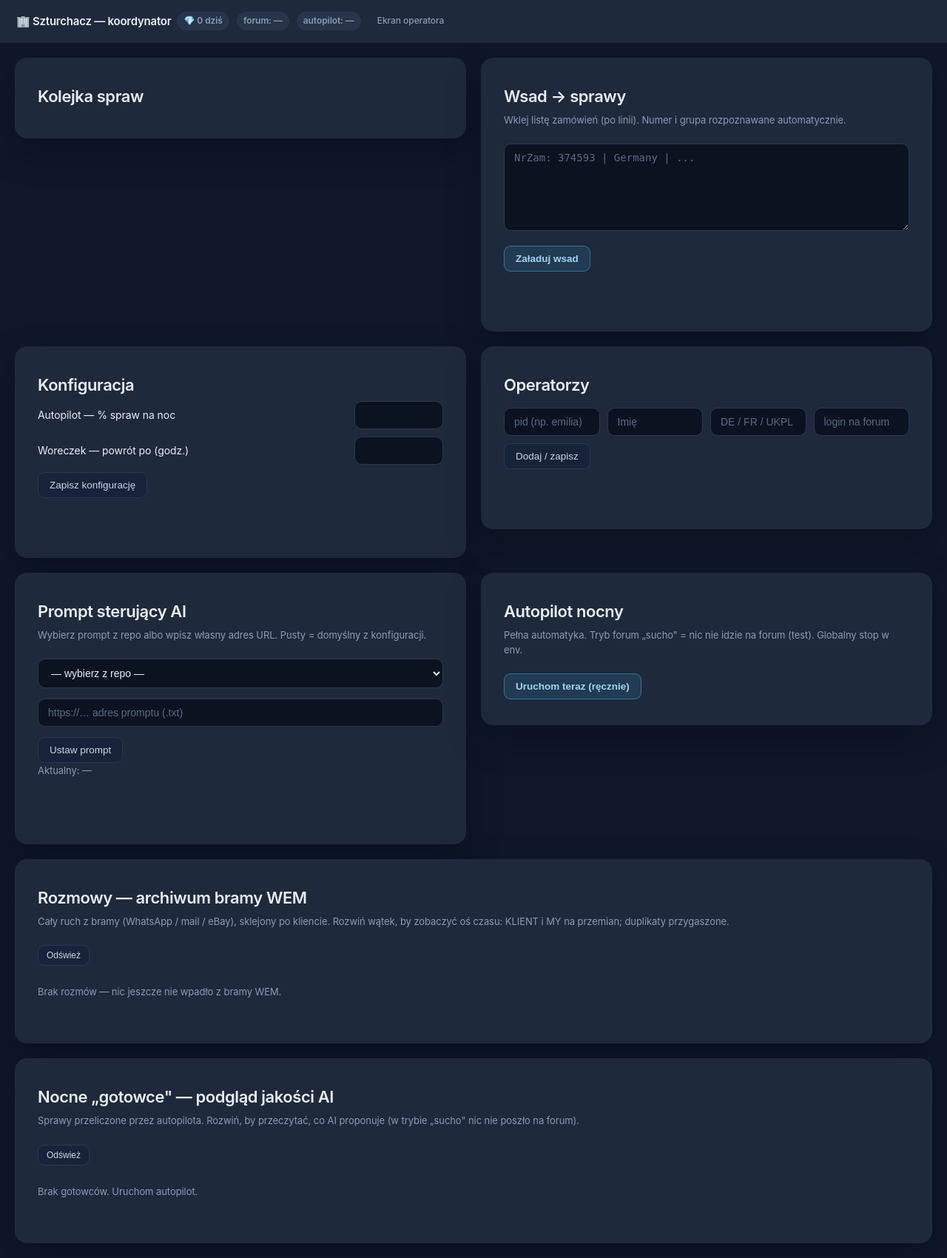
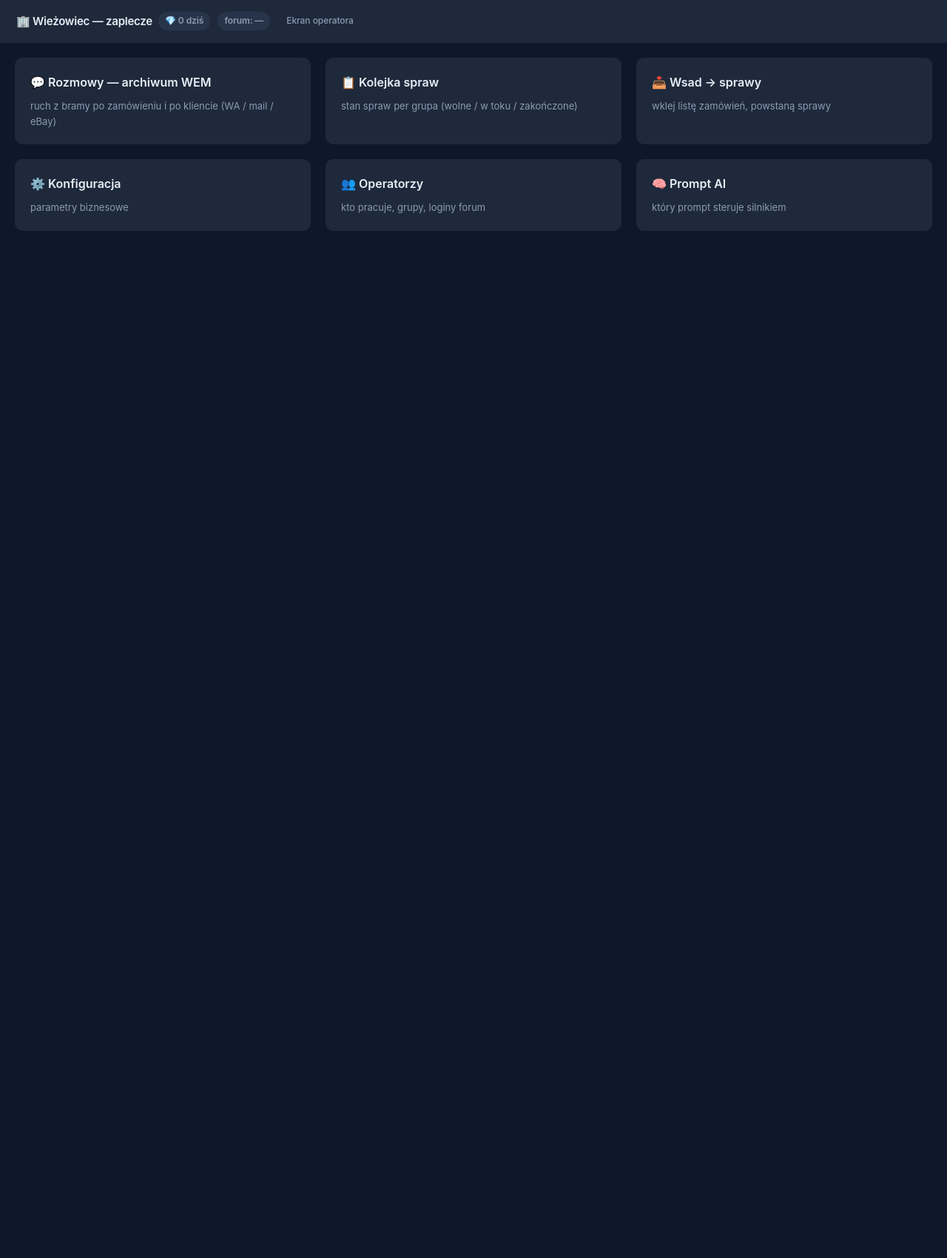
Before and after one commit to szturchaczysko-cpu/szturchacz-cloud, a FastAPI app: template app/templates/koordynator.html in a window 1280 px wide. Shown: the whole page at 74% size. After the commit the page ends 312 px from the top, so only its background shows below. Run offline with FastAPI, Linux system fonts and the light colour scheme; the template is opened without the code that fills it, so the values that code supplies are empty.

Commit message:
Zaplecze wg uwag wlasciciela: kafelki->pelny ekran, archiwum PO ZAMOWIENIU (poziom 1) + po kliencie, filtr kanalow WA/mail/eBay, czyszczenie HTML z maili, usuniete autopilot nocny+gotowce z panelu
Co-Authored-By: Claude Opus 4.8 <noreply@anthropic.com>

```diff
--- a/app/main.py
+++ b/app/main.py
@@ -336,18 +336,41 @@ async def koord_wa(request: Request):
 
 @app.get("/api/koord/rozmowy")
 async def koord_rozmowy(request: Request):
-    """Archiwum: lista wątków (ruch z bramy WEM sklejony po kliencie). Stare rekordy bez pól
-    spinających doliczane w locie z treści — zero migracji."""
+    """Archiwum, poziom 2: wątki po kliencie/nadawcy (opcjonalnie ?channel=whatsapp|email|ebay).
+    Stare rekordy bez pól spinających doliczane w locie z treści — zero migracji."""
     if not koordynator_of(request):
         return JSONResponse({"ok": False}, status_code=403)
     from .wspolne import archiwum
     msgs = await run_in_threadpool(deps.wa_inbox.recent, 500)
-    return {"ok": True, "watki": archiwum.zbuduj_watki(msgs)}
+    return {"ok": True, "watki": archiwum.zbuduj_watki(msgs, request.query_params.get("channel", ""))}
+
+
+@app.get("/api/koord/rozmowy/zamowienia")
+async def koord_rozmowy_zamowienia(request: Request):
+    """Archiwum, poziom 1 (klucz domeny): agregacja PO NUMERZE ZAMÓWIENIA (+ ?channel=)."""
+    if not koordynator_of(request):
+        return JSONResponse({"ok": False}, status_code=403)
+    from .wspolne import archiwum
+    msgs = await run_in_threadpool(deps.wa_inbox.recent, 500)
+    return {"ok": True, "zamowienia": archiwum.zbuduj_zamowienia(msgs, request.query_params.get("channel", ""))}
+
+
+@app.get("/api/koord/rozmowy/zamowienie")
+async def koord_rozmowa_zamowienia(request: Request):
+    """Archiwum: oś czasu jednego ZAMÓWIENIA (wszystkie kanały/klienci, chronologicznie)."""
+    if not koordynator_of(request):
+        return JSONResponse({"ok": False}, status_code=403)
+    zam = (request.query_params.get("zam") or "").strip()
+    if not zam:
+        return JSONResponse({"ok": False, "message": "Brak numeru zamówienia."}, status_code=400)
+    from .wspolne import archiwum
+    msgs = await run_in_threadpool(deps.wa_inbox.recent, 500)
+    return {"ok": True, "zam": zam, "wiadomosci": archiwum.zloz_zamowienie(msgs, zam)}
 
 
 @app.get("/api/koord/rozmowy/watek")
 async def koord_rozmowa(request: Request):
-    """Archiwum: oś czasu jednego wątku (in+out chronologicznie, duplikaty oflagowane)."""
+    """Archiwum: oś czasu jednego wątku klienta (in+out chronologicznie, duplikaty oflagowane)."""
     if not koordynator_of(request):
         return JSONResponse({"ok": False}, status_code=403)
     tid = (request.query_params.get("id") or "").strip()
--- a/app/static/app.css
+++ b/app/static/app.css
@@ -42,12 +42,26 @@
 .op-compose { display: flex; gap: var(--space-2); }
 .op-compose .text-input { margin-bottom: 0; }
 
-/* Panel koordynatora */
-.koord-grid {
-  display: grid; grid-template-columns: repeat(2, 1fr); gap: var(--space-4); padding: var(--space-4);
-  align-items: start;
+/* Zaplecze (kafelek Wieżowiec): menu kafelków → sekcje na pełnym ekranie */
+.koord-wrap { padding: var(--space-4); }
+.koord-kafelki {
+  display: grid; grid-template-columns: repeat(3, 1fr); gap: var(--space-4); align-items: stretch;
 }
-@media (max-width: 760px) { .koord-grid { grid-template-columns: 1fr; } }
+@media (max-width: 900px) { .koord-kafelki { grid-template-columns: 1fr; } }
+.kafelek {
+  display: flex; flex-direction: column; gap: var(--space-2); text-align: left; cursor: pointer;
+  background: var(--card); border: 1px solid var(--line); border-radius: var(--radius-sm);
+  padding: var(--space-4); color: var(--text); font: inherit;
+}
+.kafelek:hover { border-color: var(--accent-dim); }
+.kafelek__tytul { font-weight: 600; font-size: var(--fs-lg, 1.05rem); }
+.kafelek__opis { color: var(--muted); font-size: var(--fs-sm); }
+.koord-ekran { max-width: 1100px; }
+.koord-ekran__top { display: flex; align-items: center; gap: var(--space-3); margin-bottom: var(--space-3); }
+.koord-ekran__top .card__title { margin: 0; flex: 1; }
+.arch-filtry { display: flex; flex-wrap: wrap; gap: var(--space-3); margin-bottom: var(--space-3); }
+.chips { display: inline-flex; gap: var(--space-2); flex-wrap: wrap; }
+.chip--on { border-color: var(--accent); color: var(--text); }
 .koord-row { display: flex; align-items: center; justify-content: space-between; gap: var(--space-3); margin-bottom: var(--space-2); }
 .koord-row .text-input { width: 120px; margin-bottom: 0; }
 .koord-op-add { display: flex; flex-wrap: wrap; gap: var(--space-2); margin-top: var(--space-3); }
--- a/app/static/koordynator.js
+++ b/app/static/koordynator.js
@@ -6,6 +6,12 @@ async function api(path, body) {
   if (body) { opt.headers["Content-Type"] = "application/json"; opt.body = JSON.stringify(body); }
   const r = await fetch(path, opt);
   return r.json().catch(() => ({ ok: false, message: "Błąd sieci." }));
+}
+
+/* --- Nawigacja: menu kafelków ↔ sekcje na pełnym ekranie --- */
+function pokazEkran(id) {
+  $("menu").hidden = !!id;
+  document.querySelectorAll(".koord-ekran").forEach((s) => { s.hidden = (s.id !== id); });
 }
 
 function renderCounts(counts) {
@@ -54,7 +60,6 @@ async function load() {
   if (!s.ok) { location.reload(); return; }
   $("kpi-diamenty").textContent = "💎 " + (s.diamenty_dzis || 0) + " dziś";
   $("kpi-forum").textContent = "forum: " + (s.forum_mode || "—");
-  $("kpi-autopilot").textContent = "autopilot: " + (s.autopilot || "—");
   renderCounts(s.counts);
   renderOperators(s.operatorzy);
   $("cfg-percent").value = (s.config && s.config.autopilot_percent) || 0;
@@ -103,91 +108,104 @@ async function savePrompt() {
   if (r.ok) { $("prompt-current").textContent = r.current || "(domyślny z env)"; $("prompt-url").value = ""; }
 }
 
-async function loadGotowce() {
-  const r = await api("/api/koord/gotowce");
-  const box = $("gotowce");
-  box.innerHTML = "";
-  if (!r.ok || !(r.gotowce || []).length) { box.innerHTML = '<p class="empty">Brak gotowców. Uruchom autopilot.</p>'; return; }
-  r.gotowce.forEach((g) => {
-    const d = document.createElement("details");
-    d.className = "gotowiec";
-    const s = document.createElement("summary");
-    s.textContent = `${g.nrzam} · ${g.grupa} · score ${g.score}`;
-    const meta = document.createElement("div");
-    meta.className = "meta"; meta.textContent = g.wsad || "";
-    const pre = document.createElement("pre");
-    pre.className = "codeblock";
-    pre.textContent = g.gotowiec || "(brak treści)";
-    d.appendChild(s); d.appendChild(meta); d.appendChild(pre);
-    box.appendChild(d);
-  });
-}
+/* --- Rozmowy: archiwum WEM. Poziom 1 = zamówienie (klucz domeny), poziom 2 = klient. --- */
+const arch = { tryb: "zam", kanal: "" };
 
 function czasRozmowy(ts) {
   return ts ? new Date(ts * 1000).toLocaleString("pl-PL") : "—";
 }
 
+function liniaWiadomosci(m) {
+  const p = document.createElement("p");
+  p.className = "rozmowa-linia"
+    + (m.kierunek === "out" ? " rozmowa-linia--out" : "")
+    + (m.duplikat ? " rozmowa-linia--dup" : "");
+  const kto = m.kierunek === "out" ? "MY" : "KLIENT";
+  const kanal = m.channel ? " · " + m.channel : "";
+  p.textContent = `[${czasRozmowy(m.ts)}${kanal}] ${kto}${m.duplikat ? " (duplikat)" : ""}: ${m.text || "(pusta treść)"}`;
+  return p;
+}
+
+function pozycjaArchiwum(naglowek, meta, urlOsi) {
+  const d = document.createElement("details");
+  d.className = "gotowiec";
+  const s = document.createElement("summary");
+  s.textContent = naglowek;
+  const m = document.createElement("div");
+  m.className = "meta"; m.textContent = meta;
+  const body = document.createElement("div");
+  d.appendChild(s); d.appendChild(m); d.appendChild(body);
+  d.addEventListener("toggle", async () => {
+    if (!d.open || body.dataset.loaded) return;
+    body.dataset.loaded = "1";
+    const t = await api(urlOsi);
+    body.innerHTML = "";
+    (t.wiadomosci || []).forEach((w) => body.appendChild(liniaWiadomosci(w)));
+    if (!body.children.length) body.innerHTML = '<p class="empty">Pusto.</p>';
+  });
+  return d;
+}
+
 async function loadRozmowy() {
-  const r = await api("/api/koord/rozmowy");
   const box = $("rozmowy");
-  box.innerHTML = "";
-  if (!r.ok || !(r.watki || []).length) {
-    box.innerHTML = '<p class="empty">Brak rozmów — nic jeszcze nie wpadło z bramy WEM.</p>';
-    return;
+  box.innerHTML = '<p class="empty">Ładuję…</p>';
+  const q = arch.kanal ? "?channel=" + encodeURIComponent(arch.kanal) : "";
+  if (arch.tryb === "zam") {
+    const r = await api("/api/koord/rozmowy/zamowienia" + q);
+    box.innerHTML = "";
+    (r.zamowienia || []).forEach((z) => {
+      const naglowek = `${z.etykieta} · ${z.liczba} wiad. (klient ${z.in} / my ${z.out}) · ${z.kanaly.join("+")}`;
+      const meta = "klienci: " + (z.klienci.join(", ") || "—") + " · ostatnia: "
+        + czasRozmowy(z.ostatnia_ts) + " · " + (z.ostatnia || "");
+      const url = z.zam
+        ? "/api/koord/rozmowy/zamowienie?zam=" + encodeURIComponent(z.zam)
+        : "/api/koord/rozmowy/watek?id=" + encodeURIComponent(z.etykieta.replace("bez numeru · ", ""));
+      box.appendChild(pozycjaArchiwum(naglowek, meta, url));
+    });
+    if (!box.children.length) box.innerHTML = '<p class="empty">Brak rozmów w tym widoku.</p>';
+  } else {
+    const r = await api("/api/koord/rozmowy" + q);
+    box.innerHTML = "";
+    (r.watki || []).forEach((w) => {
+      const zam = (w.order_refs || []).length ? " · zam " + w.order_refs.join(", ") : "";
+      const naglowek = `${w.channel} · ${w.klient} · ${w.liczba} wiad. (klient ${w.in} / my ${w.out})${zam}`;
+      const meta = "ostatnia: " + czasRozmowy(w.ostatnia_ts) + " · " + (w.ostatnia || "");
+      box.appendChild(pozycjaArchiwum(naglowek, meta, "/api/koord/rozmowy/watek?id=" + encodeURIComponent(w.thread_id)));
+    });
+    if (!box.children.length) box.innerHTML = '<p class="empty">Brak rozmów w tym widoku.</p>';
   }
-  r.watki.forEach((w) => {
-    const d = document.createElement("details");
-    d.className = "gotowiec";
-    const s = document.createElement("summary");
-    const zam = (w.order_refs || []).length ? " · zam " + w.order_refs.join(", ") : "";
-    s.textContent = `${w.channel} · ${w.klient} · ${w.liczba} wiad. (klient ${w.in} / my ${w.out})${zam}`;
-    const meta = document.createElement("div");
-    meta.className = "meta";
-    meta.textContent = "ostatnia: " + czasRozmowy(w.ostatnia_ts) + " · " + (w.ostatnia || "");
-    const body = document.createElement("div");
-    d.appendChild(s); d.appendChild(meta); d.appendChild(body);
-    d.addEventListener("toggle", async () => {
-      if (!d.open || body.dataset.loaded) return;
-      body.dataset.loaded = "1";
-      const t = await api("/api/koord/rozmowy/watek?id=" + encodeURIComponent(w.thread_id));
-      body.innerHTML = "";
-      (t.wiadomosci || []).forEach((m) => {
-        const p = document.createElement("p");
-        p.className = "rozmowa-linia"
-          + (m.kierunek === "out" ? " rozmowa-linia--out" : "")
-          + (m.duplikat ? " rozmowa-linia--dup" : "");
-        const kto = m.kierunek === "out" ? "MY" : "KLIENT";
-        p.textContent = `[${czasRozmowy(m.ts)}] ${kto}${m.duplikat ? " (duplikat)" : ""}: ${m.text || "(pusta treść)"}`;
-        body.appendChild(p);
-      });
-      if (!body.children.length) body.innerHTML = '<p class="empty">Pusty wątek.</p>';
+}
+
+function wireChips(containerId, attr, onPick) {
+  const box = $(containerId);
+  box.querySelectorAll(".chip").forEach((ch) => {
+    ch.addEventListener("click", () => {
+      box.querySelectorAll(".chip").forEach((x) => x.classList.remove("chip--on"));
+      ch.classList.add("chip--on");
+      onPick(ch.dataset[attr] || "");
     });
-    box.appendChild(d);
   });
 }
 
-async function runAutopilot() {
-  $("btn-run-autopilot").disabled = true;
-  const r = await api("/api/koord/autopilot/run", {});
-  $("btn-run-autopilot").disabled = false;
-  const out = $("autopilot-out");
-  out.hidden = false;
-  out.textContent = JSON.stringify(r, null, 2);
-  load();
-  loadGotowce();
-}
+window.addEventListener("DOMContentLoaded", () => {
+  // menu kafelków ↔ pełnoekranowe sekcje
+  document.querySelectorAll(".kafelek").forEach((k) => {
+    k.addEventListener("click", () => {
+      pokazEkran(k.dataset.cel);
+      if (k.dataset.cel === "sek-rozmowy" && !$("rozmowy").children.length) loadRozmowy();
+    });
+  });
+  document.querySelectorAll(".btn-wroc").forEach((b) => b.addEventListener("click", () => pokazEkran("")));
 
-window.addEventListener("DOMContentLoaded", () => {
   $("btn-ingest").addEventListener("click", ingest);
   $("btn-save-config").addEventListener("click", saveConfig);
   $("btn-add-op").addEventListener("click", addOperator);
-  $("btn-run-autopilot").addEventListener("click", runAutopilot);
   $("btn-save-prompt").addEventListener("click", savePrompt);
   $("prompt-list").addEventListener("change", (e) => { if (e.target.value) $("prompt-url").value = e.target.value; });
-  $("btn-reload-gotowce").addEventListener("click", loadGotowce);
   $("btn-reload-rozmowy").addEventListener("click", loadRozmowy);
+  wireChips("arch-tryb", "tryb", (v) => { arch.tryb = v || "zam"; loadRozmowy(); });
+  wireChips("arch-kanaly", "kanal", (v) => { arch.kanal = v; loadRozmowy(); });
+
   load();
   loadPrompts();
-  loadGotowce();
-  loadRozmowy();
 });
--- a/app/templates/koordynator.html
+++ b/app/templates/koordynator.html
@@ -1,33 +1,93 @@
 {% extends "base.html" %}
-{% block title %}Szturchacz — koordynator{% endblock %}
+{% block title %}Wieżowiec — zaplecze{% endblock %}
 {% block body %}
 <div class="topbar">
-  <div class="topbar__brand">🏢 Szturchacz — koordynator</div>
+  <div class="topbar__brand">🏢 Wieżowiec — zaplecze</div>
   <div class="topbar__right">
     <span class="badge" id="kpi-diamenty">💎 0 dziś</span>
     <span class="badge badge--muted" id="kpi-forum">forum: —</span>
-    <span class="badge badge--muted" id="kpi-autopilot">autopilot: —</span>
     <a class="btn btn--ghost btn--small" href="/">Ekran operatora</a>
   </div>
 </div>
 
-<main class="koord-grid">
-  <section class="card">
-    <h2 class="card__title">Kolejka spraw</h2>
+<main class="koord-wrap">
+  <!-- MENU: kafelki zaplecza — klik otwiera sekcję na pełnym ekranie -->
+  <div id="menu" class="koord-kafelki">
+    <button class="kafelek" data-cel="sek-rozmowy">
+      <span class="kafelek__tytul">💬 Rozmowy — archiwum WEM</span>
+      <span class="kafelek__opis">ruch z bramy po zamówieniu i po kliencie (WA / mail / eBay)</span>
+    </button>
+    <button class="kafelek" data-cel="sek-kolejka">
+      <span class="kafelek__tytul">📋 Kolejka spraw</span>
+      <span class="kafelek__opis">stan spraw per grupa (wolne / w toku / zakończone)</span>
+    </button>
+    <button class="kafelek" data-cel="sek-wsad">
+      <span class="kafelek__tytul">📥 Wsad → sprawy</span>
+      <span class="kafelek__opis">wklej listę zamówień, powstaną sprawy</span>
+    </button>
+    <button class="kafelek" data-cel="sek-konfig">
+      <span class="kafelek__tytul">⚙️ Konfiguracja</span>
+      <span class="kafelek__opis">parametry biznesowe</span>
+    </button>
+    <button class="kafelek" data-cel="sek-operatorzy">
+      <span class="kafelek__tytul">👥 Operatorzy</span>
+      <span class="kafelek__opis">kto pracuje, grupy, loginy forum</span>
+    </button>
+    <button class="kafelek" data-cel="sek-prompt">
+      <span class="kafelek__tytul">🧠 Prompt AI</span>
+      <span class="kafelek__opis">który prompt steruje silnikiem</span>
+    </button>
+  </div>
+
+  <!-- SEKCJE: pełny ekran, otwierane z menu -->
+  <section id="sek-rozmowy" class="koord-ekran" hidden>
+    <div class="koord-ekran__top">
+      <button class="btn btn--ghost btn--small btn-wroc">← Wróć</button>
+      <h2 class="card__title">Rozmowy — archiwum bramy WEM</h2>
+      <button class="btn btn--small" id="btn-reload-rozmowy">Odśwież</button>
+    </div>
+    <p class="card__hint">Pierwszy poziom = <b>zamówienie</b> (klucz domeny); drugi = klient/nadawca.
+      Rozwiń pozycję, by zobaczyć oś czasu: KLIENT i MY na przemian; duplikaty przygaszone.</p>
+    <div class="arch-filtry">
+      <span class="chips" id="arch-tryb">
+        <button class="chip chip--on" data-tryb="zam">po zamówieniu</button>
+        <button class="chip" data-tryb="klient">po kliencie</button>
+      </span>
+      <span class="chips" id="arch-kanaly">
+        <button class="chip chip--on" data-kanal="">wszystkie kanały</button>
+        <button class="chip" data-kanal="whatsapp">WhatsApp</button>
+        <button class="chip" data-kanal="email">mail</button>
+        <button class="chip" data-kanal="ebay">eBay</button>
+      </span>
+    </div>
+    <div id="rozmowy"></div>
+  </section>
+
+  <section id="sek-kolejka" class="koord-ekran" hidden>
+    <div class="koord-ekran__top">
+      <button class="btn btn--ghost btn--small btn-wroc">← Wróć</button>
+      <h2 class="card__title">Kolejka spraw</h2>
+    </div>
     <ul class="list" id="counts"></ul>
   </section>
 
-  <section class="card">
-    <h2 class="card__title">Wsad → sprawy</h2>
+  <section id="sek-wsad" class="koord-ekran" hidden>
+    <div class="koord-ekran__top">
+      <button class="btn btn--ghost btn--small btn-wroc">← Wróć</button>
+      <h2 class="card__title">Wsad → sprawy</h2>
+    </div>
     <p class="card__hint">Wklej listę zamówień (po linii). Numer i grupa rozpoznawane automatycznie.</p>
-    <textarea class="text-input" id="wsad" rows="6" placeholder="NrZam: 374593 | Germany | ..."></textarea>
+    <textarea class="text-input" id="wsad" rows="10" placeholder="NrZam: 374593 | Germany | ..."></textarea>
     <button class="btn btn--primary" id="btn-ingest">Załaduj wsad</button>
     <p class="message" id="ingest-msg"></p>
   </section>
 
-  <section class="card">
-    <h2 class="card__title">Konfiguracja</h2>
-    <label class="koord-row"><span>Autopilot — % spraw na noc</span>
+  <section id="sek-konfig" class="koord-ekran" hidden>
+    <div class="koord-ekran__top">
+      <button class="btn btn--ghost btn--small btn-wroc">← Wróć</button>
+      <h2 class="card__title">Konfiguracja</h2>
+    </div>
+    <label class="koord-row"><span>Automat — % spraw na noc</span>
       <input class="text-input" id="cfg-percent" type="number" min="0" max="100"></label>
     <label class="koord-row"><span>Woreczek — powrót po (godz.)</span>
       <input class="text-input" id="cfg-retry" type="number" min="1" max="24"></label>
@@ -35,8 +95,11 @@
     <p class="message" id="config-msg"></p>
   </section>
 
-  <section class="card">
-    <h2 class="card__title">Operatorzy</h2>
+  <section id="sek-operatorzy" class="koord-ekran" hidden>
+    <div class="koord-ekran__top">
+      <button class="btn btn--ghost btn--small btn-wroc">← Wróć</button>
+      <h2 class="card__title">Operatorzy</h2>
+    </div>
     <ul class="list" id="operators"></ul>
     <div class="koord-op-add">
       <input class="text-input" id="op-pid" placeholder="pid (np. emilia)">
@@ -48,8 +111,11 @@
     <p class="message" id="op-msg"></p>
   </section>
 
-  <section class="card">
-    <h2 class="card__title">Prompt sterujący AI</h2>
+  <section id="sek-prompt" class="koord-ekran" hidden>
+    <div class="koord-ekran__top">
+      <button class="btn btn--ghost btn--small btn-wroc">← Wróć</button>
+      <h2 class="card__title">Prompt sterujący AI</h2>
+    </div>
     <p class="card__hint">Wybierz prompt z repo albo wpisz własny adres URL. Pusty = domyślny z konfiguracji.</p>
     <select class="text-input" id="prompt-list"><option value="">— wybierz z repo —</option></select>
     <input class="text-input" id="prompt-url" placeholder="https://… adres promptu (.txt)">
@@ -57,28 +123,6 @@
     <p class="card__hint">Aktualny: <span id="prompt-current">—</span></p>
     <p class="message" id="prompt-msg"></p>
   </section>
-
-  <section class="card">
-    <h2 class="card__title">Autopilot nocny</h2>
-    <p class="card__hint">Pełna automatyka. Tryb forum „sucho" = nic nie idzie na forum (test). Globalny stop w env.</p>
-    <button class="btn btn--primary" id="btn-run-autopilot">Uruchom teraz (ręcznie)</button>
-    <pre id="autopilot-out" class="codeblock" hidden></pre>
-  </section>
-
-  <section class="card full-span">
-    <h2 class="card__title">Rozmowy — archiwum bramy WEM</h2>
-    <p class="card__hint">Cały ruch z bramy (WhatsApp / mail / eBay), sklejony po kliencie.
-      Rozwiń wątek, by zobaczyć oś czasu: KLIENT i MY na przemian; duplikaty przygaszone.</p>
-    <button class="btn btn--small" id="btn-reload-rozmowy">Odśwież</button>
-    <div id="rozmowy"></div>
-  </section>
-
-  <section class="card full-span">
-    <h2 class="card__title">Nocne „gotowce" — podgląd jakości AI</h2>
-    <p class="card__hint">Sprawy przeliczone przez autopilota. Rozwiń, by przeczytać, co AI proponuje (w trybie „sucho" nic nie poszło na forum).</p>
-    <button class="btn btn--small" id="btn-reload-gotowce">Odśwież</button>
-    <div id="gotowce"></div>
-  </section>
 </main>
 {% endblock %}
 {% block scripts %}<script src="/static/koordynator.js"></script>{% endblock %}
```
Also changed, not shown: app/wspolne/archiwum.py (+113 -23 lines).
